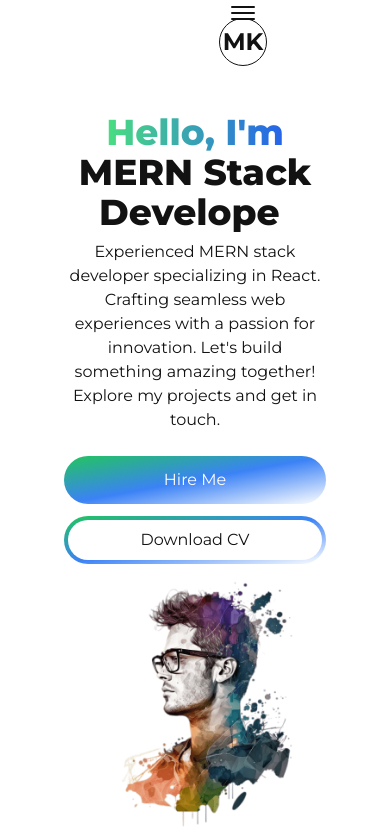
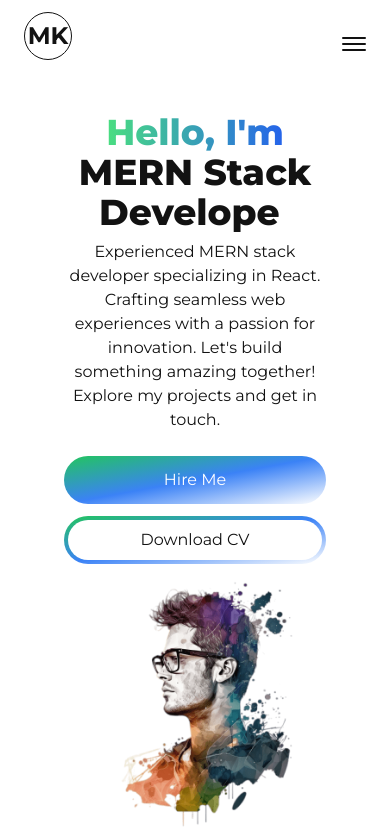
Before and after one commit to ManiKanta9578/Portfolio, a Next.js app in the folder frontend/: page / in a window 390 px wide. Shown: the top 834 px of the page. Built offline with nearby package versions, Linux system fonts and the light colour scheme.

Commit message:
added responsive

```diff
--- a/frontend/src/app/components/AboutSection.jsx
+++ b/frontend/src/app/components/AboutSection.jsx
@@ -51,7 +51,10 @@ const AboutSection = () => {
   };
 
   return (
-    <section id="about" className="text-dark dark:text-light">
+    <section id="about" className="text-dark dark:text-light ">
+      <br></br>
+      <br></br>
+      <br></br>
       <div>
         <h2 className="font-bold text-4xl w-full text-center md:text-6xl text-dark dark:text-light mb-1">About Me</h2>
         <div className="md:grid md:grid-cols-5 gap-8 items-center justify-start py-8 px-4 xl:gap-16 xl:px-16 h-full">
--- a/frontend/src/app/components/Experience.jsx
+++ b/frontend/src/app/components/Experience.jsx
@@ -105,8 +105,8 @@ const Experience = () => {
             key={index}
             variants={cardVariants}
             initial="initial"
-            animate={isInView ? "animate" : "initial"}
-            transition={{ duration: 0.3, delay: index * 0.4 }}
+            whileInView="animate"
+            transition={{ duration: 0.3, delay: index * 0.3 }}
           >
             <Details
               position={experience.position}
--- a/frontend/src/app/components/Navbar1.jsx
+++ b/frontend/src/app/components/Navbar1.jsx
@@ -10,7 +10,7 @@ const CustomLink = ({ href, title, className = "" }) => {
     <Link href={href} className={`${className} relative group`}>
       {title}
       <span
-        className={`h-[1px] inline-block bg-dark absolute left-0 -bottom-0.5 group-hover:w-full transition-[width] ease duration-300 ${
+        className={`h-[1px] inline-block bg-dark dark:bg-light absolute left-0 -bottom-0.5 group-hover:w-full transition-[width] ease duration-300 ${
           useRouter.asPath === href ? "w-full" : "w-0"
         }`}
       >
@@ -61,55 +61,25 @@ const Navbar1 = () => {
   const currentTheme = theme === "system" ? systemTheme : theme;
 
   return (
-    <section className="w-full fixed z-10 font-medium text-dark dark:text-light dark:bg-dark top-0 bg-light flex flex-col md:flex-row items-center justify-between px-4 md:px-8 lg:px-16 py-2">
-      <button
-        className="flex-col items-center justify-center lg:hidden flex"
-        onClick={handleClick}
-      >
-        <span
-          className={`bg-dark dark:bg-light block transition-all duration-300 ease-out h-0.5 w-6 rounded-sm ${
-            isOpen ? "rotate-45 translate-y-1" : "-translate-y-0.5"
-          }`}
-        ></span>
-        <span
-          className={`bg-dark dark:bg-light block transition-all duration-300 ease-out h-0.5 w-6 rounded-sm my-0.5 ${
-            isOpen ? "opacity-0" : "opacity-100"
-          }`}
-        ></span>
-        <span
-          className={`bg-dark dark:bg-light block transition-all duration-300 ease-out h-0.5 w-6 rounded-sm translate-y-0.5 ${
-            isOpen ? "-rotate-45 -translate-y-1" : "translate-y-0.5"
-          }`}
-        ></span>
-      </button>
-
-      <nav className="mb-4 md:mb-0">
+    <nav className="w-full flex items-center justify-between fixed px-6 py-3 lg:px-32 z-10 font-medium text-dark dark:text-light dark:bg-dark top-0 bg-light">
       <MotionLink
         href={"/"}
         className="w-12 h-12 dark:text-light text-dark text-2xl font-bold dark:border-light border-dark border rounded-full flex items-center justify-center mb-4 md:mb-0 md:mr-4"
-          whileHover={{
-            backgroundColor: [
-              "#121212",
-              "#233878",
-              "rgba(255, 218, 185,1)",
-              "rgba(50, 205, 50,1)",
-              "rgba(125, 249, 255,1)",
-              "#121212",
-            ],
-            transition: { duration: 1, repeat: Infinity },
+        whileHover={{ scale: 1.1 }}
+        initial={{ opacity: 0 }}
+        animate={{ opacity: 1 }}
+        transition={{
+          scale: { duration: 0.5 },
+          opacity: { duration: 0.5 },
+          loop: Infinity,
+          repeatDelay: 1,
         }}
       >
         MK
       </MotionLink>
-      </nav>
 
-      <div className="w-full lg:flex items-center justify-between hidden">
-        <nav className="flex flex-row items-center mr-10">
-          <CustomLink
-            href={"/"}
-            title="Home"
-            className="mb-2 md:mb-0 md:mr-4"
-          />
+      <div className=" lg:flex hidden">
+        <CustomLink href={"/"} title="Home" className="mb-2 md:mb-0 md:mr-4" />
         <CustomLink
           href={"#about"}
           title="About"
@@ -130,18 +100,12 @@ const Navbar1 = () => {
               animate={{ rotate: 360 }}
               transition={{ duration: 5, repeat: Infinity, ease: "linear" }}
             >
-                <Image
-                  src="/images/sun.svg"
-                  alt="logo"
-                  height={30}
-                  width={30}
-                />
+              <Image src="/images/sun.svg" alt="logo" height={30} width={30} />
             </motion.div>
           ) : (
             <Image src="/images/moon.svg" alt="logo" height={25} width={25} />
           )}
         </button>
-        </nav>
       </div>
 
       {isOpen ? (
@@ -201,50 +165,28 @@ const Navbar1 = () => {
         </motion.div>
       ) : null}
 
-      {/* <div className="min-w-[70vw] flex flex-col items-center z-30 justify-between lg:hidden fixed top-1/2 left-1/2 -translate-x-1/2 -translate-y-1/2 bg-dark/90 dark:bg-light/75 text-light dark:text-dark rounded-lg backdrop-blur-md py-32">
-        <nav className="flex flex-col items-center justify-center mr-10">
-          <CustomMobileLink
-            href={"/"}
-            title="Home"
-            className="mb-2 md:mb-0 md:mr-4"
-            toggle={handleClick}
-          />
-          <CustomMobileLink
-            href={"#about"}
-            title="About"
-            className="mb-2 md:mb-0 md:mx-4"
-            toggle={handleClick}
-          />
-          <CustomMobileLink
-            href={"#projects"}
-            title="Projects"
-            className="mb-2 md:mb-0 md:mx-4"
-            toggle={handleClick}
-          />
       <button
-            onClick={() => setTheme(currentTheme === "dark" ? "light" : "dark")}
-            className="md:ml-4"
+        className="flex flex-col justify-center items-center  lg:hidden "
+        onClick={handleClick}
       >
-            {currentTheme === "dark" ? (
-              <motion.div
-                initial={{ rotate: 0 }}
-                animate={{ rotate: 360 }}
-                transition={{ duration: 5, repeat: Infinity, ease: "linear" }}
-              >
-                <Image
-                  src="/images/sun.svg"
-                  alt="logo"
-                  height={30}
-                  width={30}
-                />
-              </motion.div>
-            ) : (
-              <Image src="/images/moon.svg" alt="logo" height={25} width={25} />
-            )}
+        {/* Hamburger icon bars */}
+        <span
+          className={`bg-dark dark:bg-light block transition-all duration-300 ease-out h-0.5 w-6 rounded-sm ${
+            isOpen ? "rotate-45 translate-y-1" : "-translate-y-0.5"
+          }`}
+        ></span>
+        <span
+          className={`bg-dark dark:bg-light block transition-all duration-300 ease-out h-0.5 w-6 rounded-sm my-0.5 ${
+            isOpen ? "opacity-0" : "opacity-100"
+          }`}
+        ></span>
+        <span
+          className={`bg-dark dark:bg-light block transition-all duration-300 ease-out h-0.5 w-6 rounded-sm ${
+            isOpen ? "-rotate-45 -translate-y-1" : "translate-y-0.5"
+          }`}
+        ></span>
       </button>
     </nav>
-      </div> */}
-    </section>
   );
 };
 
--- a/frontend/src/app/components/Skills.jsx
+++ b/frontend/src/app/components/Skills.jsx
@@ -49,9 +49,9 @@ const Skills = () => {
         <Skill name="ReactJs" x="0vw" y="12vw" />
         <Skill name="NextJS" x="-11vw" y="-19vw" />
         <Skill name="NodeJS" x="-17vw" y="11vw" />
-        <Skill name="MongoDB" x="-34vw" y="5vw" />
+        <Skill name="MongoDB" x="-26vw" y="5vw" />
         <Skill name="Express" x="-16vw" y="-1vw" />
-        <Skill name="Mongoose" x="-36vw" y="-10vw" />
+        <Skill name="Mongoose" x="-28vw" y="-10vw" />
         <Skill name="Redux" x="30vw" y="-15vw" />
         <Skill name="Figma" x="10vw" y="-13vw" />
         <Skill name="Material UI" x="20vw" y="5vw" />
--- a/frontend/src/app/components/projectSection/Projects.jsx
+++ b/frontend/src/app/components/projectSection/Projects.jsx
@@ -50,6 +50,7 @@ const projectsData = [
 const Projects = () => {
   return (
     <section className="w-full" id="projects">
+      <br></br>
       <div className="dark:text-light text-dark font-semibold">
         <h2 className="mb-16 mt-16 lg:!text-7xl sm:mb-8 sm:!text-6xl text-4xl text-center">
           Imagination Trump <br /> Knowledge!
--- a/frontend/src/app/page.js
+++ b/frontend/src/app/page.js
@@ -1,4 +1,4 @@
-"use client"
+"use client";
 import { ThemeProvider } from "next-themes";
 import AboutSection from "./components/AboutSection";
 import AchievementsSection from "./components/AchievementsSection";
@@ -15,8 +15,8 @@ import Skills from "./components/Skills";
 export default function Home() {
   return (
     <ThemeProvider enableSystem={true} attribute="class">
+      <Navbar1 />
       <main className="flex min-h-screen flex-col bg-light dark:bg-dark mx-auto px-12 py-4">
-        <Navbar1 />
         {/* <Navbar /> */}
         <div className="container mt-24 mx-auto px-4">
           <Herosection />
```
Lines whose indentation alone changed are shown as unchanged.
